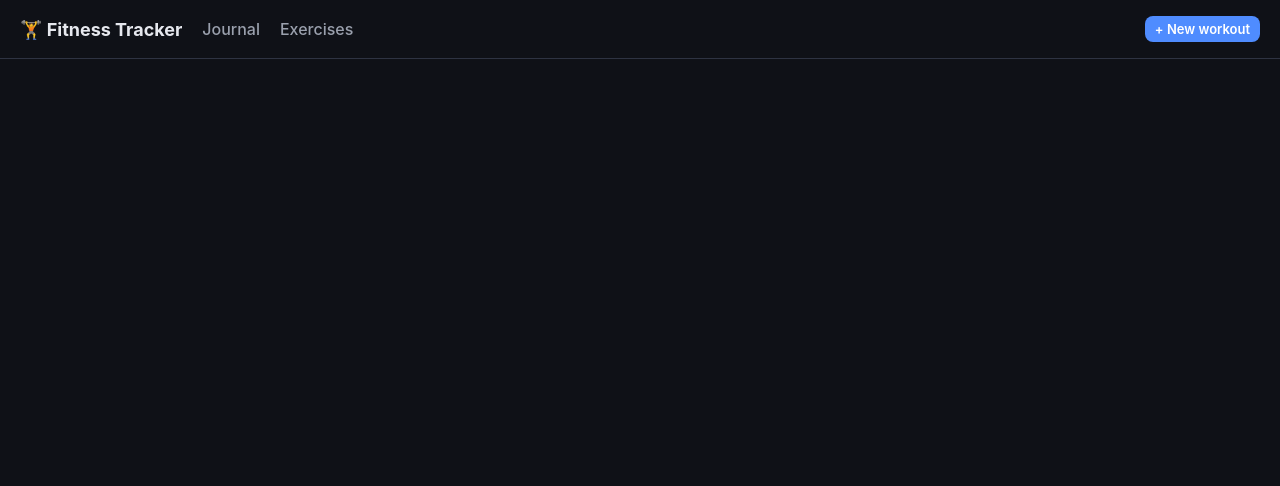
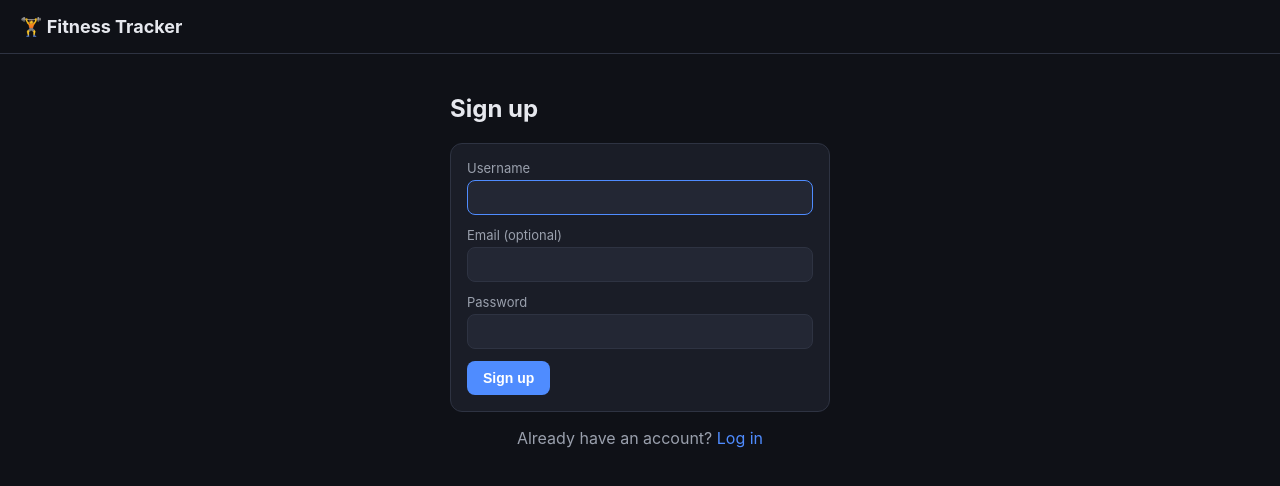
Before and after one commit to chue02/fitnessTracker, a React (Vite) app in the folder frontend/: page /register in a window 1280 px wide. Shown: the top 486 px of the page. Built offline with nearby package versions, Linux system fonts and the light colour scheme.

Commit message:
added authentication and login page

```diff
--- a/frontend/src/App.jsx
+++ b/frontend/src/App.jsx
@@ -1,13 +1,19 @@
-import { NavLink, Route, Routes } from 'react-router-dom'
+import { NavLink, Navigate, Route, Routes } from 'react-router-dom'
 import WorkoutList from './pages/WorkoutList.jsx'
 import NewWorkout from './pages/NewWorkout.jsx'
 import WorkoutDetail from './pages/WorkoutDetail.jsx'
 import Exercises from './pages/Exercises.jsx'
+import Login from './pages/Login.jsx'
+import Register from './pages/Register.jsx'
+import { useAuth } from './auth.jsx'
 
 function Nav() {
+  const { user, logout } = useAuth()
   return (
     <nav className="nav">
       <span className="brand">🏋️ Fitness Tracker</span>
+      {user && (
+        <>
           <NavLink to="/" end className={({ isActive }) => 'link' + (isActive ? ' active' : '')}>
             Journal
           </NavLink>
@@ -18,8 +24,22 @@ function Nav() {
           <NavLink to="/workouts/new" className="btn small">
             + New workout
           </NavLink>
+          <span className="muted" style={{ marginLeft: 12 }}>{user.username}</span>
+          <button className="btn small ghost" onClick={logout} style={{ marginLeft: 8 }}>
+            Log out
+          </button>
+        </>
+      )}
     </nav>
   )
+}
+
+// Gate app routes behind auth; wait out the initial token check to avoid a flash.
+function ProtectedRoute({ children }) {
+  const { user, loading } = useAuth()
+  if (loading) return null
+  if (!user) return <Navigate to="/login" replace />
+  return children
 }
 
 export default function App() {
@@ -28,11 +48,13 @@ export default function App() {
       <Nav />
       <div className="container">
         <Routes>
-          <Route path="/" element={<WorkoutList />} />
-          <Route path="/workouts/new" element={<NewWorkout />} />
-          <Route path="/workouts/:id/edit" element={<NewWorkout />} />
-          <Route path="/workouts/:id" element={<WorkoutDetail />} />
-          <Route path="/exercises" element={<Exercises />} />
+          <Route path="/login" element={<Login />} />
+          <Route path="/register" element={<Register />} />
+          <Route path="/" element={<ProtectedRoute><WorkoutList /></ProtectedRoute>} />
+          <Route path="/workouts/new" element={<ProtectedRoute><NewWorkout /></ProtectedRoute>} />
+          <Route path="/workouts/:id/edit" element={<ProtectedRoute><NewWorkout /></ProtectedRoute>} />
+          <Route path="/workouts/:id" element={<ProtectedRoute><WorkoutDetail /></ProtectedRoute>} />
+          <Route path="/exercises" element={<ProtectedRoute><Exercises /></ProtectedRoute>} />
         </Routes>
       </div>
     </>
--- a/frontend/src/api.js
+++ b/frontend/src/api.js
@@ -1,14 +1,34 @@
 // Thin fetch wrapper around the Django REST API. Relative URLs work because
 // the Vite dev server proxies /api to http://localhost:8000.
 
+const TOKEN_KEY = 'token'
+
+export function getToken() {
+  return localStorage.getItem(TOKEN_KEY)
+}
+
+export function setToken(token) {
+  localStorage.setItem(TOKEN_KEY, token)
+}
+
+export function clearToken() {
+  localStorage.removeItem(TOKEN_KEY)
+}
+
 async function request(method, path, body) {
   const opts = { method, headers: {} }
+  const token = getToken()
+  if (token) {
+    opts.headers['Authorization'] = `Token ${token}`
+  }
   if (body !== undefined) {
     opts.headers['Content-Type'] = 'application/json'
     opts.body = JSON.stringify(body)
   }
   const res = await fetch(`/api${path}`, opts)
   if (!res.ok) {
+    // A stale/invalid token: drop it so the app falls back to the login screen.
+    if (res.status === 401) clearToken()
     let detail
     try {
       detail = await res.json()
--- /dev/null
+++ b/frontend/src/auth.jsx
@@ -0,0 +1,59 @@
+import { createContext, useContext, useEffect, useState } from 'react'
+import { api, clearToken, getToken, setToken } from './api.js'
+
+const AuthContext = createContext(null)
+
+export function AuthProvider({ children }) {
+  const [user, setUser] = useState(null)
+  // `loading` is true until we've resolved any persisted token on first mount,
+  // so guarded routes don't flash the login screen for an authenticated user.
+  const [loading, setLoading] = useState(true)
+
+  useEffect(() => {
+    if (!getToken()) {
+      setLoading(false)
+      return
+    }
+    api
+      .get('/auth/me/')
+      .then(setUser)
+      .catch(() => clearToken())
+      .finally(() => setLoading(false))
+  }, [])
+
+  async function login(username, password) {
+    const res = await api.post('/auth/login/', { username, password })
+    setToken(res.token)
+    setUser(res.user)
+    return res.user
+  }
+
+  async function register(username, password, email) {
+    const res = await api.post('/auth/register/', { username, password, email })
+    setToken(res.token)
+    setUser(res.user)
+    return res.user
+  }
+
+  async function logout() {
+    try {
+      await api.post('/auth/logout/')
+    } catch {
+      // Ignore network/401 errors — we're clearing local state regardless.
+    }
+    clearToken()
+    setUser(null)
+  }
+
+  return (
+    <AuthContext.Provider value={{ user, loading, login, register, logout }}>
+      {children}
+    </AuthContext.Provider>
+  )
+}
+
+export function useAuth() {
+  const ctx = useContext(AuthContext)
+  if (!ctx) throw new Error('useAuth must be used within an AuthProvider')
+  return ctx
+}
--- a/frontend/src/format.js
+++ b/frontend/src/format.js
@@ -108,6 +108,22 @@ export function describeEntry(entry) {
   return entry.equipment ? `${summary} · ${equipmentLabel(entry.equipment)}` : summary
 }
 
+// Turn an api.js error into a readable string. DRF returns validation errors as
+// { field: [messages] } (or { non_field_errors: [...] }); fall back to the message.
+export function errorMessage(err) {
+  const detail = err && err.detail
+  if (typeof detail === 'string') return detail
+  if (detail && typeof detail === 'object') {
+    const parts = []
+    for (const [field, msgs] of Object.entries(detail)) {
+      const text = Array.isArray(msgs) ? msgs.join(' ') : String(msgs)
+      parts.push(field === 'non_field_errors' ? text : `${field}: ${text}`)
+    }
+    if (parts.length) return parts.join(' ')
+  }
+  return (err && err.message) || 'Something went wrong.'
+}
+
 // Map a resistance code to its display label.
 export function equipmentLabel(code) {
   const labels = {
--- a/frontend/src/main.jsx
+++ b/frontend/src/main.jsx
@@ -2,12 +2,15 @@ import React from 'react'
 import ReactDOM from 'react-dom/client'
 import { BrowserRouter } from 'react-router-dom'
 import App from './App.jsx'
+import { AuthProvider } from './auth.jsx'
 import './styles.css'
 
 ReactDOM.createRoot(document.getElementById('root')).render(
   <React.StrictMode>
     <BrowserRouter>
-      <App />
+      <AuthProvider>
+        <App />
+      </AuthProvider>
     </BrowserRouter>
   </React.StrictMode>,
 )
--- /dev/null
+++ b/frontend/src/pages/Login.jsx
@@ -0,0 +1,61 @@
+import { useState } from 'react'
+import { Link, useNavigate } from 'react-router-dom'
+import { useAuth } from '../auth.jsx'
+import { errorMessage } from '../format.js'
+
+export default function Login() {
+  const { login } = useAuth()
+  const navigate = useNavigate()
+  const [username, setUsername] = useState('')
+  const [password, setPassword] = useState('')
+  const [error, setError] = useState(null)
+  const [submitting, setSubmitting] = useState(false)
+
+  async function onSubmit(e) {
+    e.preventDefault()
+    setError(null)
+    setSubmitting(true)
+    try {
+      await login(username.trim(), password)
+      navigate('/')
+    } catch (err) {
+      setError(errorMessage(err))
+    } finally {
+      setSubmitting(false)
+    }
+  }
+
+  return (
+    <div style={{ maxWidth: 380, margin: '40px auto' }}>
+      <h1>Log in</h1>
+      <form className="card" onSubmit={onSubmit}>
+        <div style={{ marginBottom: 12 }}>
+          <label>Username</label>
+          <input
+            type="text"
+            style={{ width: '100%' }}
+            value={username}
+            onChange={(e) => setUsername(e.target.value)}
+            autoFocus
+          />
+        </div>
+        <div style={{ marginBottom: 12 }}>
+          <label>Password</label>
+          <input
+            type="password"
+            style={{ width: '100%' }}
+            value={password}
+            onChange={(e) => setPassword(e.target.value)}
+          />
+        </div>
+        <button className="btn" type="submit" disabled={submitting}>
+          {submitting ? 'Logging in…' : 'Log in'}
+        </button>
+        {error && <div className="error">{error}</div>}
+      </form>
+      <p className="muted" style={{ textAlign: 'center' }}>
+        No account? <Link to="/register">Sign up</Link>
+      </p>
+    </div>
+  )
+}
--- /dev/null
+++ b/frontend/src/pages/Register.jsx
@@ -0,0 +1,71 @@
+import { useState } from 'react'
+import { Link, useNavigate } from 'react-router-dom'
+import { useAuth } from '../auth.jsx'
+import { errorMessage } from '../format.js'
+
+export default function Register() {
+  const { register } = useAuth()
+  const navigate = useNavigate()
+  const [username, setUsername] = useState('')
+  const [email, setEmail] = useState('')
+  const [password, setPassword] = useState('')
+  const [error, setError] = useState(null)
+  const [submitting, setSubmitting] = useState(false)
+
+  async function onSubmit(e) {
+    e.preventDefault()
+    setError(null)
+    setSubmitting(true)
+    try {
+      await register(username.trim(), password, email.trim())
+      navigate('/')
+    } catch (err) {
+      setError(errorMessage(err))
+    } finally {
+      setSubmitting(false)
+    }
+  }
+
+  return (
+    <div style={{ maxWidth: 380, margin: '40px auto' }}>
+      <h1>Sign up</h1>
+      <form className="card" onSubmit={onSubmit}>
+        <div style={{ marginBottom: 12 }}>
+          <label>Username</label>
+          <input
+            type="text"
+            style={{ width: '100%' }}
+            value={username}
+            onChange={(e) => setUsername(e.target.value)}
+            autoFocus
+          />
+        </div>
+        <div style={{ marginBottom: 12 }}>
+          <label>Email (optional)</label>
+          <input
+            type="email"
+            style={{ width: '100%' }}
+            value={email}
+            onChange={(e) => setEmail(e.target.value)}
+          />
+        </div>
+        <div style={{ marginBottom: 12 }}>
+          <label>Password</label>
+          <input
+            type="password"
+            style={{ width: '100%' }}
+            value={password}
+            onChange={(e) => setPassword(e.target.value)}
+          />
+        </div>
+        <button className="btn" type="submit" disabled={submitting}>
+          {submitting ? 'Creating account…' : 'Sign up'}
+        </button>
+        {error && <div className="error">{error}</div>}
+      </form>
+      <p className="muted" style={{ textAlign: 'center' }}>
+        Already have an account? <Link to="/login">Log in</Link>
+      </p>
+    </div>
+  )
+}
```
Lines whose indentation alone changed are shown as unchanged.
